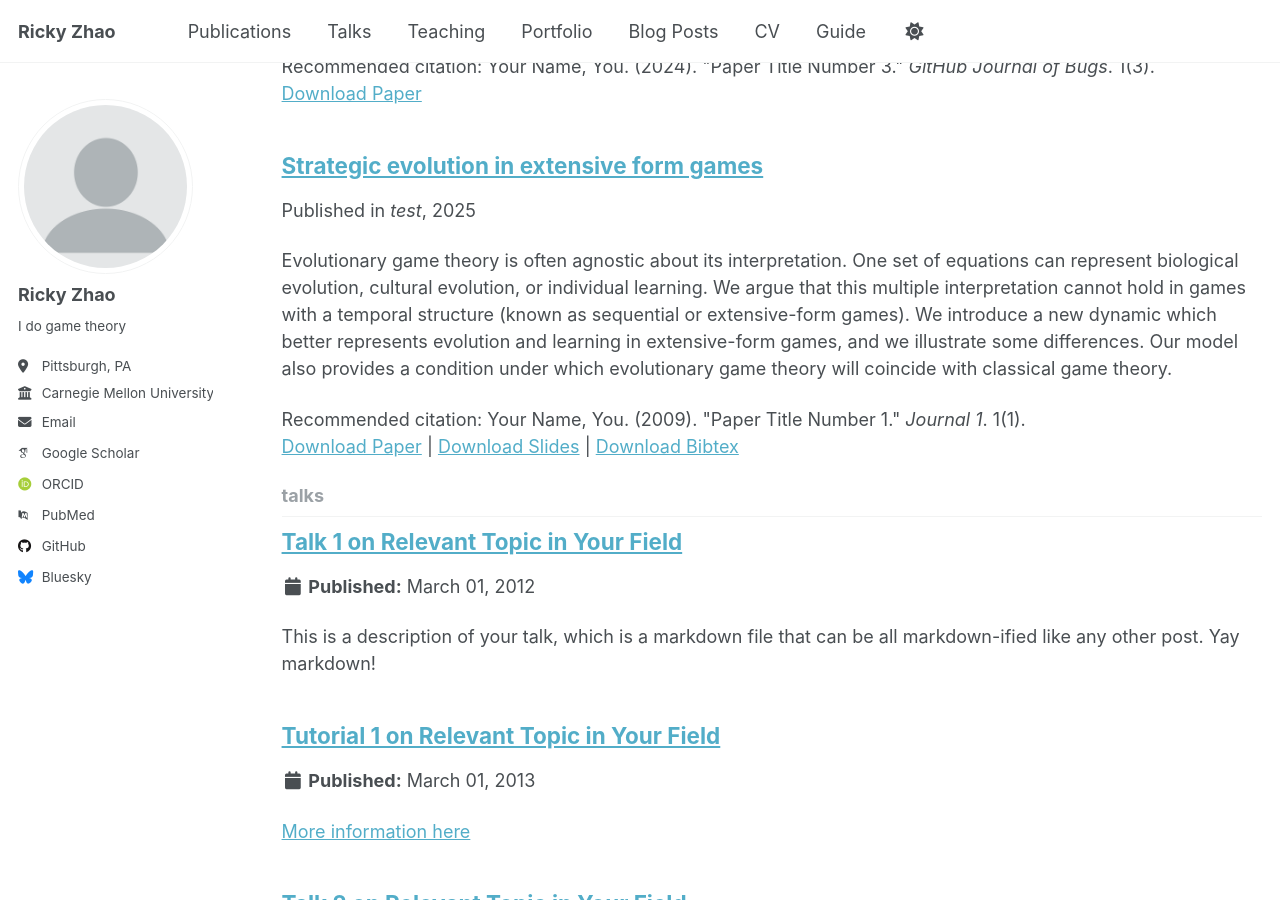
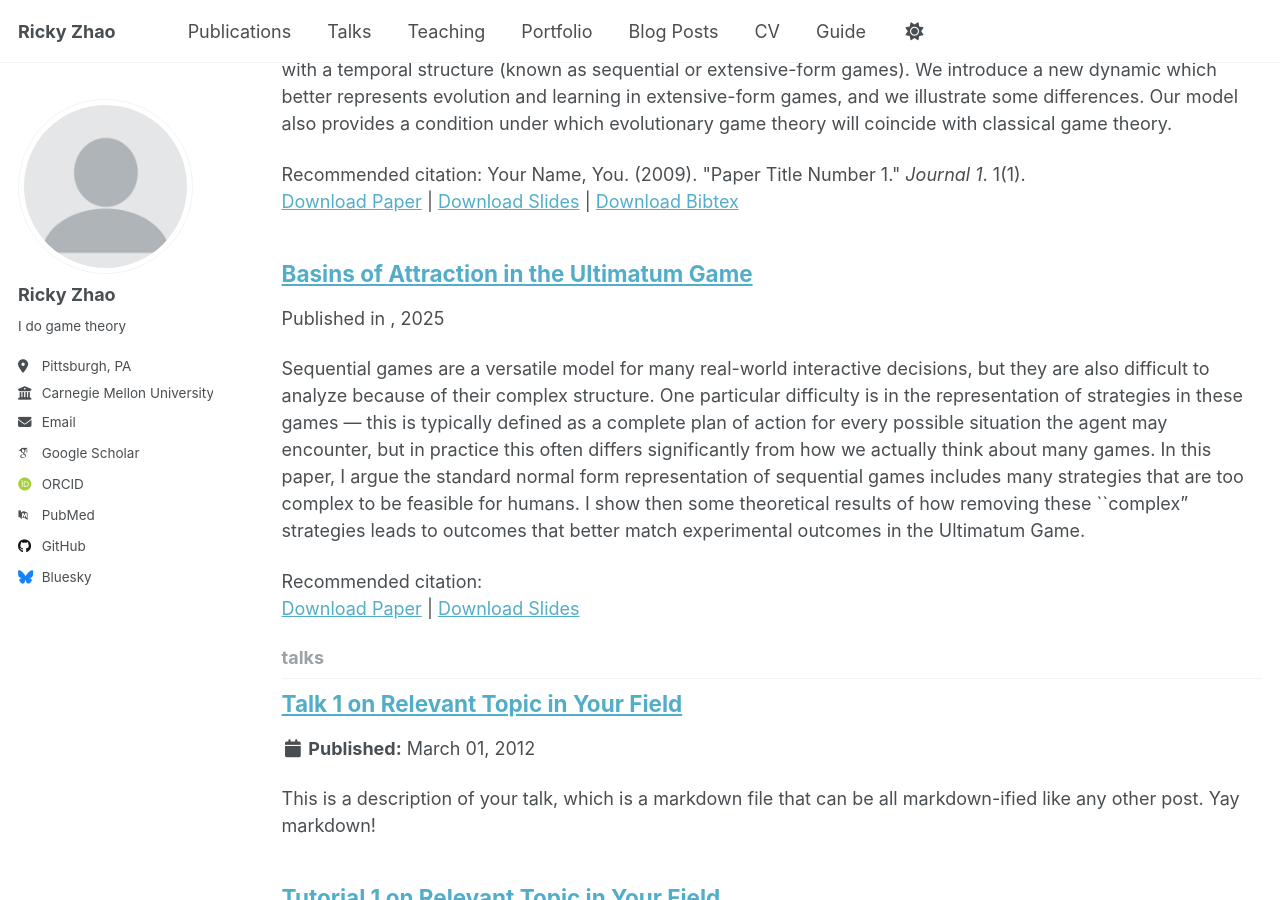
Before and after one commit to zhongxia-zhao/rzhao.github.io, a Jekyll site: the page built from _pages/collection-archive.html, in a window 1280 px wide and 900 px high, scrolled down 1983 px. Built offline with Jekyll 4.4.1, drawn with Linux system fonts in a browser that asks for light colours; some web fonts are replaced; some of the changed text lies outside the part shown.

Commit message:
Update 2010-10-01-paper-title-number-2.md

```diff
--- a/_publications/2010-10-01-paper-title-number-2.md
+++ b/_publications/2010-10-01-paper-title-number-2.md
@@ -1,14 +1,14 @@
 ---
-title: "Paper Title Number 2"
+title: "Basins of Attraction in the Ultimatum Game"
 collection: publications
-category: manuscripts
+category: wip
 permalink: /publication/2010-10-01-paper-title-number-2
-excerpt: 'This paper is about the number 2. The number 3 is left for future work.'
-date: 2010-10-01
-venue: 'Journal 1'
-slidesurl: 'http://academicpages.github.io/files/slides2.pdf'
-paperurl: 'http://academicpages.github.io/files/paper2.pdf'
-citation: 'Your Name, You. (2010). &quot;Paper Title Number 2.&quot; <i>Journal 1</i>. 1(2).'
+excerpt: 'Sequential games are a versatile model for many real-world interactive decisions, but they are also difficult to analyze because of their complex structure. One particular difficulty is in the representation of strategies in these games — this is typically defined as a complete plan of action for every possible situation the agent may encounter, but in practice this often differs significantly from how we actually think about many games. In this paper, I argue the standard normal form representation of sequential games includes many strategies that are too complex to be feasible for humans. I show then some theoretical results of how removing these ``complex" strategies leads to outcomes that better match experimental outcomes in the Ultimatum Game.'
+date: September 2025
+venue: ''
+slidesurl: ''
+paperurl: ''
+citation: ''
 ---
 
 The contents above will be part of a list of publications, if the user clicks the link for the publication than the contents of section will be rendered as a full page, allowing you to provide more information about the paper for the reader. When publications are displayed as a single page, the contents of the above "citation" field will automatically be included below this section in a smaller font.
```
